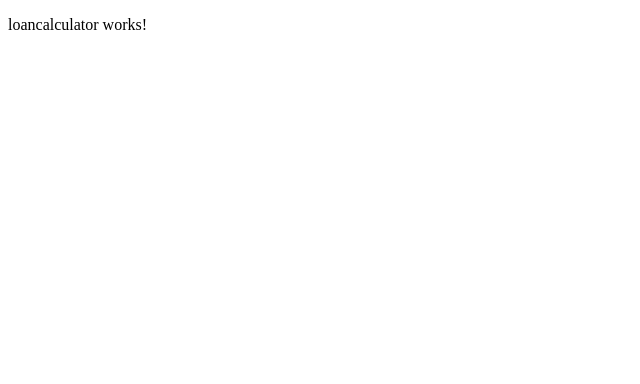
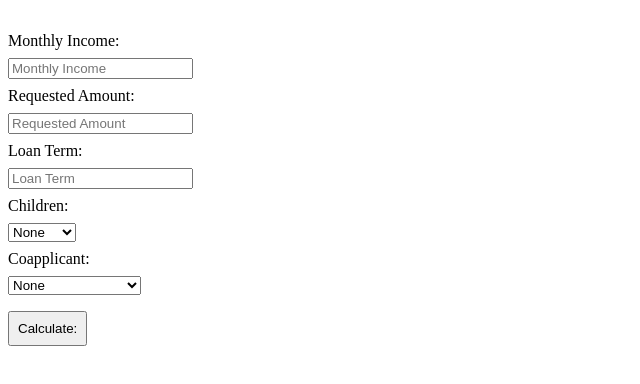
Before and after one commit to Ekaterina-V/loan-calculator, an Angular app: page /calculator in a window 1280 px wide. Shown: the top 384 px of the page, without its empty margins (0-640 px from the left). Built offline with nearby package versions, Linux system fonts and the light colour scheme.

Commit message:
Add skeleton for the loan calculator page

```diff
--- a/src/app/loancalculator/loancalculator.component.css
+++ b/src/app/loancalculator/loancalculator.component.css
@@ -0,0 +1,15 @@
+form {
+  padding-top: 1rem;
+}
+
+label {
+  display: block;
+  margin: 0.5rem 0;
+}
+
+button {
+  padding: 0.5rem;
+  margin-right: 0.5rem;
+  margin-bottom: 0.5rem;
+  margin-top: 1rem;
+}
--- a/src/app/loancalculator/loancalculator.component.html
+++ b/src/app/loancalculator/loancalculator.component.html
@@ -1 +1,38 @@
-<p>loancalculator works!</p>
+<form>
+  <div>
+    <label for="monthlyIncome">Monthly Income:</label>
+    <input
+      type="number"
+      class="form-control"
+      id="monthlyIncome"
+      placeholder="Monthly Income"
+    />
+    <label for="requestedAmount">Requested Amount:</label>
+    <input
+      type="number"
+      class="form-control"
+      id="requestedAmount"
+      placeholder="Requested Amount"
+    />
+    <label for="loanTerm">Loan Term:</label>
+    <input
+      type="number"
+      class="form-control"
+      id="loanTerm"
+      placeholder="Loan Term"
+    />
+    <label for="children">Children:</label>
+    <select class="form-control" id="children">
+      <option>None</option>
+      <option>Single</option>
+      <option>Multiple</option>
+    </select>
+    <label for="coapplicant">Coapplicant:</label>
+    <select class="form-control" id="coapplicant">
+      <option>None</option>
+      <option>Single Borrower</option>
+      <option>Multiple Borrowers</option>
+    </select>
+  </div>
+  <button type="submit">Calculate:</button>
+</form>
```
